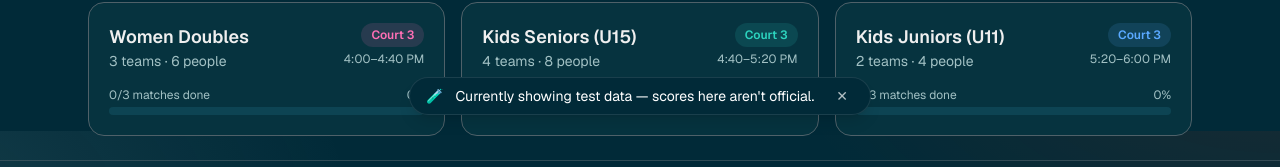
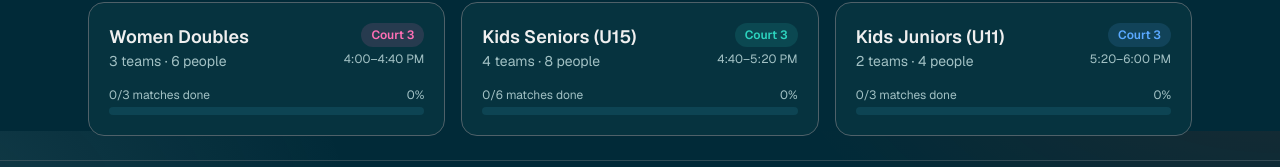
Before and after one commit to velmuruganui/badmiton-2026, a Next.js app: page / in a window 1280 px wide. Shown: the part 669-836 px from the top of the page. Built offline with nearby package versions, Linux system fonts and the light colour scheme; no server answers; the database is empty.

Commit message:
reset all values

```diff
--- a/app/layout.tsx
+++ b/app/layout.tsx
@@ -6,7 +6,6 @@ import { StoreProvider } from "@/lib/store";
 import { UmpireProvider } from "@/lib/umpire";
 import { SiteHeader } from "@/components/SiteHeader";
 import { StatusBanner } from "@/components/StatusBanner";
-import { TestDataToast } from "@/components/TestDataToast";
 
 const geistSans = Geist({ variable: "--font-geist-sans", subsets: ["latin"] });
 const geistMono = Geist_Mono({ variable: "--font-geist-mono", subsets: ["latin"] });
@@ -41,7 +40,6 @@ export default function RootLayout({
             <footer className="border-t border-line/60 py-6 text-center text-xs text-muted">
               Badminton Scoreboard 2026 · games to 20 points
             </footer>
-            <TestDataToast />
           </UmpireProvider>
         </StoreProvider>
         <Analytics />
--- a/components/TestDataToast.tsx
+++ /dev/null
@@ -1,56 +0,0 @@
-"use client";
-
-import { useEffect, useState } from "react";
-
-const DISMISS_KEY = "badminton:test-data-dismissed";
-
-/**
- * Lightweight notice letting visitors know the scores on display are demo /
- * test data, not an official tournament feed. Shows once per browser session
- * (dismissal is remembered in sessionStorage) and auto-hides after a while.
- */
-export function TestDataToast() {
-  const [show, setShow] = useState(false);
-
-  useEffect(() => {
-    try {
-      if (sessionStorage.getItem(DISMISS_KEY)) return;
-    } catch {
-      // sessionStorage may be unavailable (private mode) — show anyway.
-    }
-    setShow(true);
-    const timer = setTimeout(() => setShow(false), 8000);
-    return () => clearTimeout(timer);
-  }, []);
-
-  function dismiss() {
-    setShow(false);
-    try {
-      sessionStorage.setItem(DISMISS_KEY, "1");
-    } catch {
-      // ignore storage failures
-    }
-  }
-
-  if (!show) return null;
-
-  return (
-    <div className="fixed inset-x-0 bottom-4 z-50 flex justify-center px-4">
-      <div
-        role="status"
-        className="flex items-center gap-3 rounded-full border border-white/10 bg-ink px-4 py-2 text-sm text-white shadow-lg"
-      >
-        <span aria-hidden>🧪</span>
-        <span>Currently showing test data — scores here aren&apos;t official.</span>
-        <button
-          type="button"
-          onClick={dismiss}
-          aria-label="Dismiss"
-          className="ml-1 rounded-full px-1.5 text-white/70 hover:text-white"
-        >
-          ✕
-        </button>
-      </div>
-    </div>
-  );
-}
```
